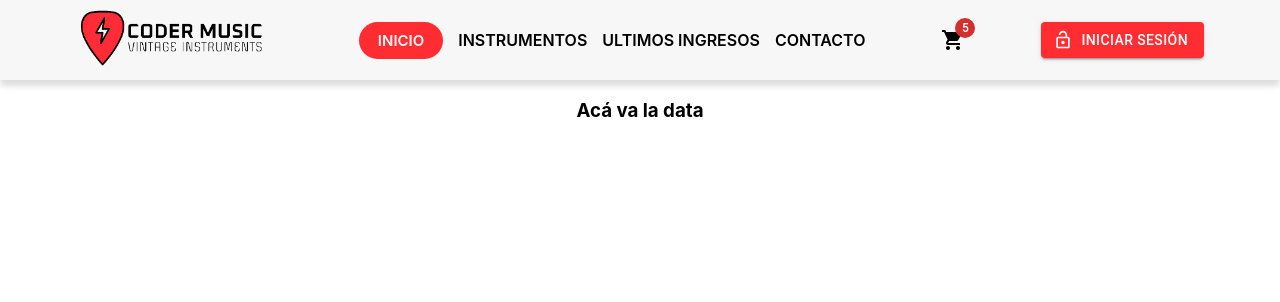
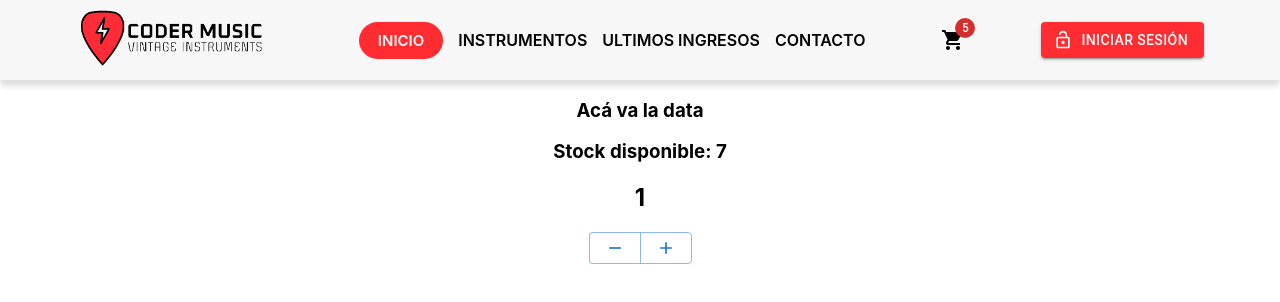
Before and after one commit to gglibaak/react_project_coderhouse, a React (Create React App) app: page / in a window 1280 px wide. Shown: the top 302 px of the page. Built offline with nearby package versions, Linux system fonts and the light colour scheme.

Commit message:
added:I temCount

```diff
--- a/src/App.js
+++ b/src/App.js
@@ -6,7 +6,7 @@ import ItemListContainer from './Components/ItemListContainer'
 function App() {
   return (
     <div className="App">
-      <Navbar/>
+      <Navbar />
       <ItemListContainer greeting="Acá va la data" />
     </div>
   );
--- a/src/Components/CartWidget.js
+++ b/src/Components/CartWidget.js
@@ -7,8 +7,7 @@ const CartWidget = () => {
         <>
 
         <Badge color="error" badgeContent= {5}>
-
-        <ShoppingCartIcon className='navBar__list--icon'> <span className='navBar__list--span'> 2</span> </ShoppingCartIcon>{" "}
+             <ShoppingCartIcon className='navBar__list--icon'> <span className='navBar__list--span'> 2</span> </ShoppingCartIcon>{" "}
         </Badge>
 
         </>
--- /dev/null
+++ b/src/Components/ItemCount.js
@@ -0,0 +1,42 @@
+import ButtonGroup from '@mui/material/ButtonGroup';
+import Button from '@mui/material/Button';
+import AddIcon from '@mui/icons-material/Add';
+import RemoveIcon from '@mui/icons-material/Remove';
+import { useState } from 'react';
+
+
+const ItemCount = ( {stock, initial} ) => {
+    const [itemCount, setItemCount] = useState(1);
+    return (
+        <>
+        <h3>Stock disponible: { stock - itemCount } </h3>
+
+            <div>
+                <h2>{itemCount}</h2>
+                <ButtonGroup>
+                    <Button
+                        onClick={() => {
+                        setItemCount(Math.max( itemCount - 1, 0 ));
+                        }}
+                    >
+                        {" "}
+                        <RemoveIcon fontSize="small" />
+                    </Button>
+                    <Button
+                        onClick={() => {
+
+                        itemCount >= stock ? alert("Stock Nulo") : setItemCount(itemCount + 1);
+
+                        }}
+                    >
+                        {" "}
+                        <AddIcon fontSize="small" />
+                    </Button>
+                </ButtonGroup>
+            </div>
+        </>
+    )
+}
+
+
+export default ItemCount
--- a/src/Components/ItemListContainer.js
+++ b/src/Components/ItemListContainer.js
@@ -1,9 +1,11 @@
+import ItemCount from './ItemCount'
 
 const ItemListContainer = (props) => {
     return (<>
             <div>
                 <h3>{props.greeting}</h3>
             </div>
+            <ItemCount stock='8' initial='1' />
     </>)
 }
 
--- a/src/Components/NavBar.js
+++ b/src/Components/NavBar.js
@@ -1,7 +1,6 @@
 import logo from '../logo.png';
 import '../styles/NavBar.css'
-// import ShoppingCartIcon from '@mui/icons-material/ShoppingCart';
-import { Button} from '@mui/material';
+import { Button } from '@mui/material';
 import LockOpenIcon from '@mui/icons-material/LockOpen';
 import CartWidget from './CartWidget'
 
@@ -10,12 +9,12 @@ import CartWidget from './CartWidget'
 const NavBar = () => {
     return (
         <header>
-            <a href="#"><img src={logo} className="App-logo" alt="logo" />  </a>
+            <a href="#!"><img src={logo} className="App-logo" alt="logo" />  </a>
             <nav className='navBar__list'>
-                <a className='navBar__list--item btn-selected' href="#">Inicio</a>
-                <a className='navBar__list--item' href="#">Instrumentos</a>
-                <a className='navBar__list--item' href="#">Ultimos Ingresos</a>
-                <a className='navBar__list--item' href="#">Contacto</a>
+                <a className='navBar__list--item btn-selected' href="#!">Inicio</a>
+                <a className='navBar__list--item' href="#!">Instrumentos</a>
+                <a className='navBar__list--item' href="#!">Ultimos Ingresos</a>
+                <a className='navBar__list--item' href="#!">Contacto</a>
             </nav>
             <CartWidget />
             <Button variant="contained" style={{backgroundColor: "#FF2C32"}} startIcon={<LockOpenIcon />}>Iniciar Sesión</Button>
```
